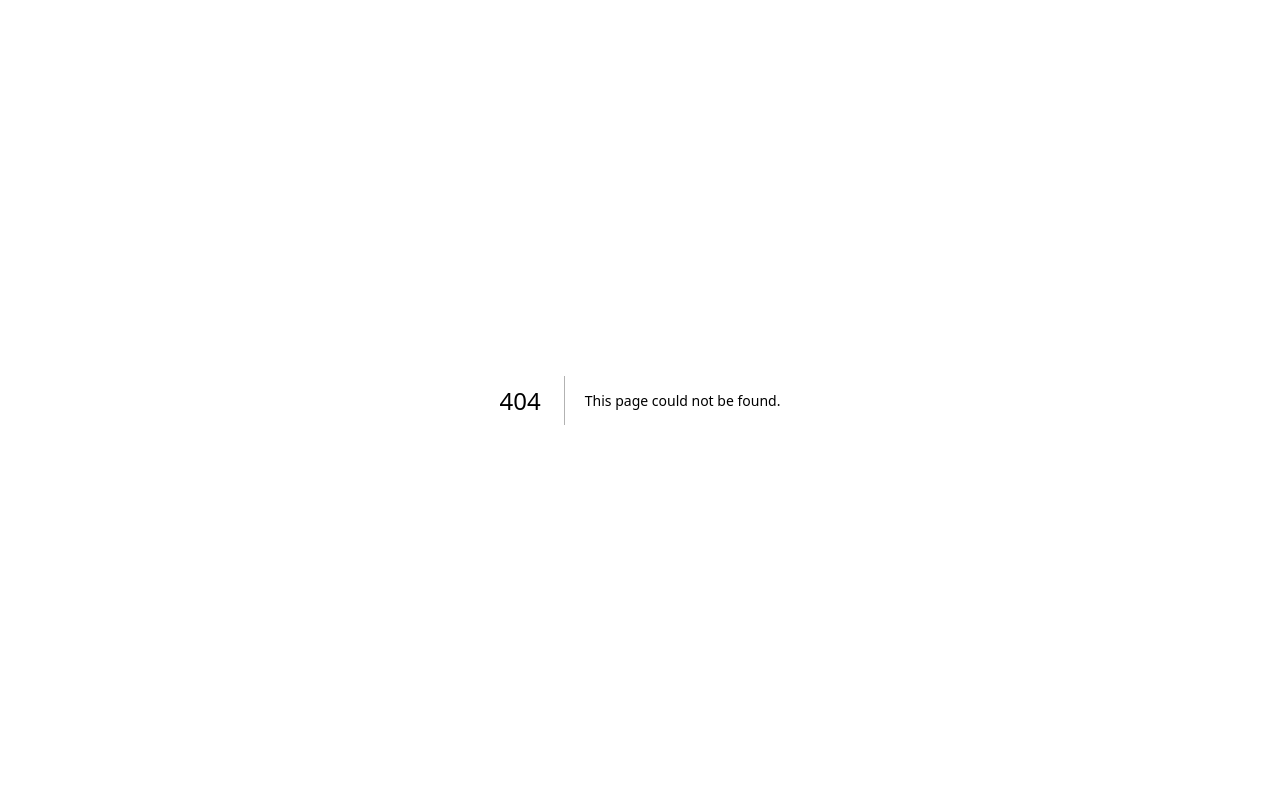
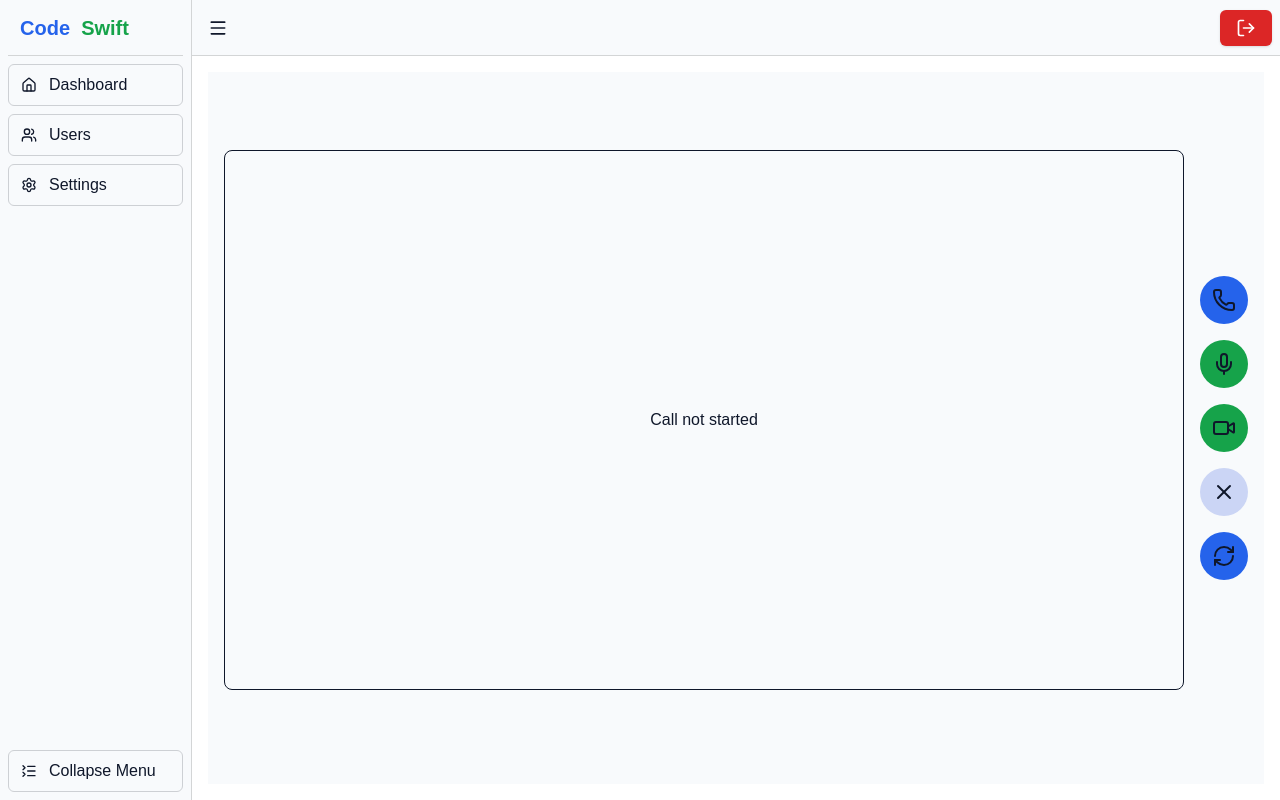
Before and after one commit to Hamid6426/code-swift, a Next.js app: page /video-call in a window 1280 px wide. Before the commit this address had no page. Built offline with nearby package versions, Linux system fonts and the light colour scheme.

Commit message:
feat: video call feature implemented

```diff
--- /dev/null
+++ b/src/app/(dashboard)/video-call/page.tsx
@@ -0,0 +1,64 @@
+"use client";
+
+import { useState, useRef } from "react";
+import VideoDisplay from "@/components/VideoDisplay";
+import CallControls from "@/components/CallControls";
+import CallStatus from "@/components/CallStatus";
+
+type CallStatusType = "idle" | "ringing" | "connected" | "ended";
+
+export default function VideoCallPage() {
+  const [callStatus, setCallStatus] = useState<CallStatusType>("idle");
+  const [muted, setMuted] = useState(false);
+  const [videoOn, setVideoOn] = useState(true);
+  const [callTime, setCallTime] = useState(0);
+  const timerRef = useRef<number | null>(null);
+
+  // Start call
+  const startCall = () => {
+    setCallStatus("ringing");
+    setTimeout(() => {
+      setCallStatus("connected");
+      timerRef.current = window.setInterval(() => {
+        setCallTime((prev) => prev + 1);
+      }, 1000);
+    }, 2000);
+  };
+
+  // End call
+  const endCall = () => {
+    setCallStatus("ended");
+    if (timerRef.current !== null) {
+      clearInterval(timerRef.current);
+      timerRef.current = null; // reset
+    }
+  };
+
+  // Reset call
+  const resetCall = () => {
+    setCallStatus("idle");
+    setCallTime(0);
+    setMuted(false);
+    setVideoOn(true);
+  };
+
+  return (
+    <div className="bg-background p-4 flex h-full">
+      <div className="flex-1 flex flex-col md:flex-row bg-surface text-color-on-background p-4 w-full">
+        <div className="flex-1 flex justify-center items-center">
+          <VideoDisplay videoOn={videoOn} callStatus={callStatus} />
+        </div>
+        <CallControls
+          callStatus={callStatus}
+          muted={muted}
+          videoOn={videoOn}
+          onStart={startCall}
+          onEnd={endCall}
+          onMuteToggle={() => setMuted((prev) => !prev)}
+          onVideoToggle={() => setVideoOn((prev) => !prev)}
+          onReset={resetCall}
+        />
+      </div>
+    </div>
+  );
+}
--- /dev/null
+++ b/src/components/CallControls.tsx
@@ -0,0 +1,97 @@
+import {
+  Phone,
+  Mic,
+  MicOff,
+  Video,
+  VideoOff,
+  X,
+  RefreshCw,
+} from "lucide-react";
+
+interface CallControlsProps {
+  callStatus: "idle" | "ringing" | "connected" | "ended";
+  muted: boolean;
+  videoOn: boolean;
+  onStart: () => void;
+  onEnd: () => void;
+  onMuteToggle: () => void;
+  onVideoToggle: () => void;
+  onReset: () => void;
+}
+
+export default function CallControls({
+  callStatus,
+  muted,
+  videoOn,
+  onStart,
+  onEnd,
+  onMuteToggle,
+  onVideoToggle,
+  onReset,
+}: CallControlsProps) {
+  const iconBtn = (
+    children: React.ReactNode,
+    colorClasses: string,
+    onClick: () => void,
+    disabled: boolean = false,
+  ) => (
+    <button
+      onClick={onClick}
+      disabled={disabled}
+      className={`p-3 rounded-full transition
+        ${colorClasses}
+        ${disabled ? "bg-outline text-color-outline cursor-not-allowed hover:brightness-100" : "hover:brightness-110"}
+      `}
+    >
+      {children}
+    </button>
+  );
+
+  return (
+    <div className="flex flex-row md:flex-col w-full h-16 md:pt-0 justify-center items-center md:h-full md:w-16 md:pl-4 gap-4 md:my-auto">
+      {/* Start Call */}
+      {iconBtn(
+        <Phone size={24} />,
+        "bg-primary text-color-on-primary",
+        onStart,
+        callStatus !== "idle",
+      )}
+
+      {/* Mute/Unmute */}
+      {iconBtn(
+        muted ? <MicOff size={24} /> : <Mic size={24} />,
+        muted
+          ? "bg-error text-color-on-error"
+          : "bg-success text-color-on-success",
+        onMuteToggle,
+        callStatus !== "connected",
+      )}
+
+      {/* Video Toggle */}
+      {iconBtn(
+        videoOn ? <Video size={24} /> : <VideoOff size={24} />,
+        videoOn
+          ? "bg-success text-color-on-success"
+          : "bg-error text-color-on-error",
+        onVideoToggle,
+        callStatus !== "connected",
+      )}
+
+      {/* End Call */}
+      {iconBtn(
+        <X size={24} />,
+        "bg-error text-color-on-error",
+        onEnd,
+        callStatus !== "connected",
+      )}
+
+      {/* Reset */}
+      {iconBtn(
+        <RefreshCw size={24} />,
+        "bg-primary text-color-on-primary",
+        onReset,
+        callStatus !== "ended",
+      )}
+    </div>
+  );
+}
--- /dev/null
+++ b/src/components/VideoDisplay.tsx
@@ -0,0 +1,37 @@
+import Image from "next/image";
+
+interface VideoDisplayProps {
+  videoOn: boolean;
+  callStatus: "idle" | "ringing" | "connected" | "ended";
+}
+
+export default function VideoDisplay({
+  videoOn,
+  callStatus,
+}: VideoDisplayProps) {
+  const placeholderImage = "/video-placeholder.png"; // add your static image in public/
+  const mutedImage = "/video-off.png"; // optional static image when video off
+
+  return (
+    <div className="w-full aspect-video bg-color-surface border border-color-surface-border rounded-lg mb-4 flex items-center justify-center">
+      {callStatus === "idle" && (
+        <p className="text-color-on-surface">Call not started</p>
+      )}
+      {callStatus === "ringing" && (
+        <p className="text-color-on-surface">Ringing...</p>
+      )}
+      {callStatus === "connected" && (
+        <Image
+          width={1280}
+          height={720}
+          src={videoOn ? placeholderImage : mutedImage}
+          alt="Video Stream"
+          className="w-full h-full object-cover rounded-lg"
+        />
+      )}
+      {callStatus === "ended" && (
+        <p className="text-color-on-surface">Call Ended</p>
+      )}
+    </div>
+  );
+}
```
